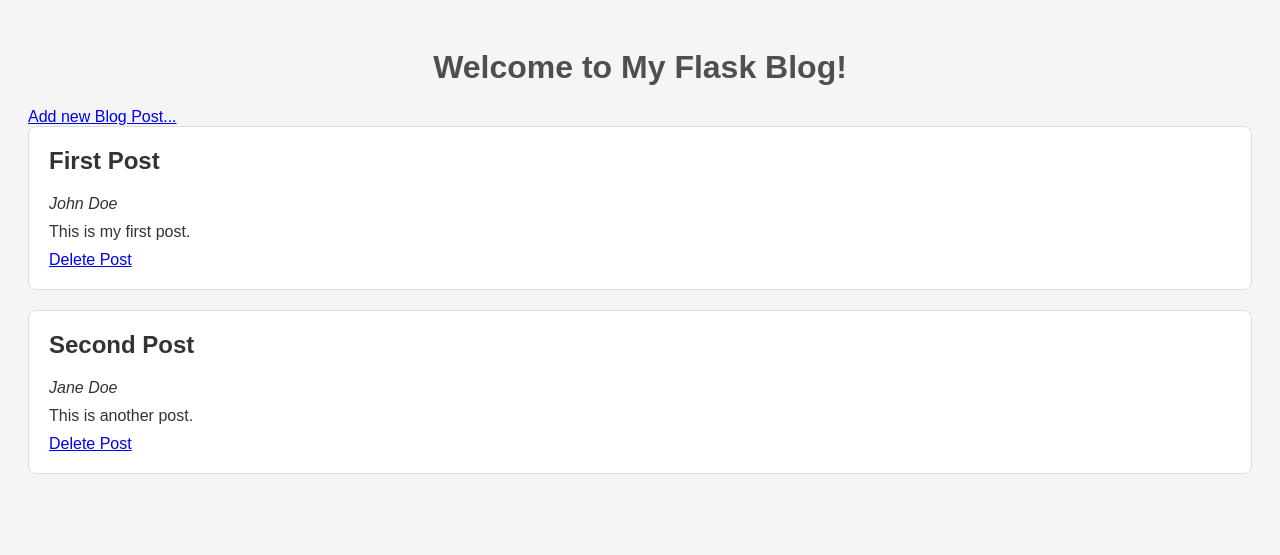
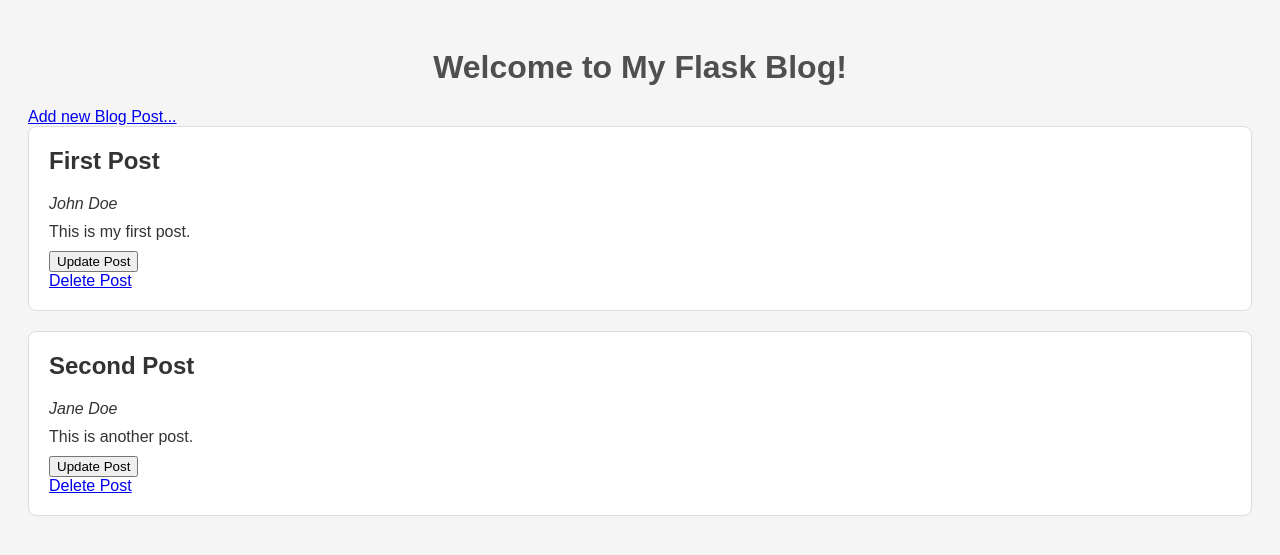
Before and after one commit to MadSyndicate/BlogFlask, a Flask app: page / in a window 1280 px wide. Shown: the top 555 px of the page. Run offline with Flask 3, Linux system fonts and the light colour scheme.

Commit message:
added update

```diff
--- a/app.py
+++ b/app.py
@@ -30,6 +30,30 @@ def add():
     return render_template('add.html')
 
 
+@app.route('/update/<int:post_id>', methods=['GET', 'POST'])
+def update(post_id):
+    # Fetch the blog posts from the JSON file
+    post = db_operations.fetch_post_by_id(post_id)
+    if post is None:
+        # Post not found
+        return "Post not found", 404
+
+    if request.method == 'POST':
+    # Update the post in the JSON file
+    # Redirect back to index
+
+        upd_author = request.form.get('author')
+        upd_title = request.form.get('title')
+        upd_content = request.form.get('content')
+        result = db_operations.update_post(post_id, upd_author, upd_title, upd_content)
+        print(f'Updated blog_post with id "{result}".')
+        return redirect(url_for('index'))
+
+    # Else, it's a GET request
+    # So display the update.html page
+    return render_template('update.html', post=post)
+
+
 @app.route('/delete/<int:post_id>')
 def delete(post_id):
     # Find the blog post with the given id and remove it from the list
--- a/db_operations.py
+++ b/db_operations.py
@@ -11,6 +11,29 @@ def save_to_db(data):
 def get_all_blogs():
     with open(PATH_TO_DB_FILE, "r") as json_file:
         return json.load(json_file)
+
+
+def fetch_post_by_id(post_id):
+    current_collection = get_all_blogs()
+    fetched_post = [p for p in current_collection if p.get('id') == post_id]
+    if len(fetched_post) == 1:
+        return fetched_post[0]
+    elif len(fetched_post) == 0:
+        return None
+    else:
+        raise Exception("More then one blog post found")
+
+
+def update_post(post_id, author, title, content):
+    current_collection = get_all_blogs()
+    for post in current_collection:
+        if post.get('id') == post_id:
+            post['author'] = author
+            post['title'] = title
+            post['content'] = content
+    save_to_db(current_collection)
+    return post_id
+
 
 
 def post_blog(post):
--- a/templates/index.html
+++ b/templates/index.html
@@ -15,8 +15,11 @@
             <h2>{{post['title']}}</h2>
             <p><em>{{post['author']}}</em></p>
             <p>{{post['content']}}</p>
+            <form action="{{ url_for('update', post_id=post.id) }}" method="get">
+                <button type="submit">Update Post</button>
+            </form>
             <a href="{{ url_for('delete', post_id=post['id']) }}">
-            Delete Post
+                Delete Post
             </a>
         </div>
     {% else %}
```
Also changed, not shown: templates/update.html (added, +21 -0 lines).
